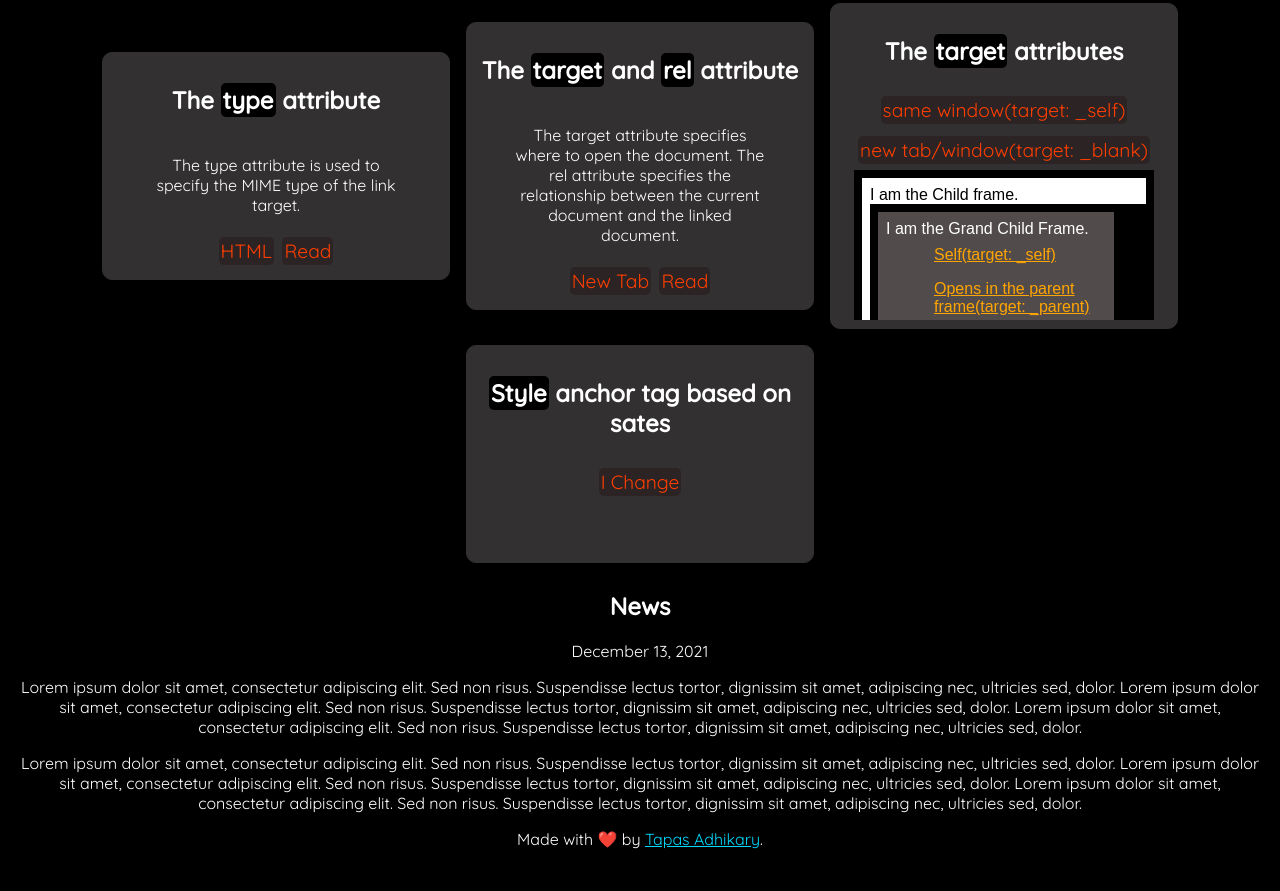
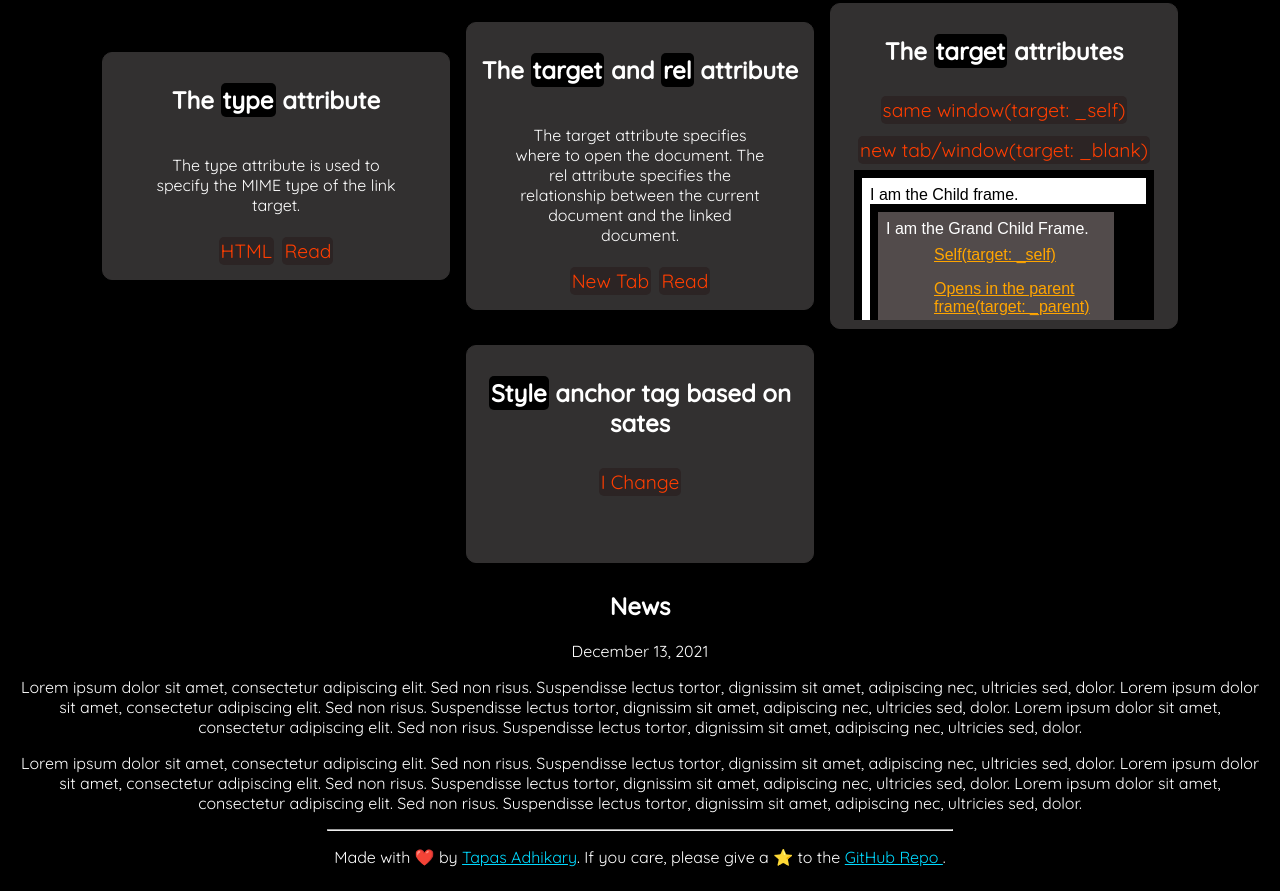
Before and after one commit to atapas/anchors, a plain HTML site: page index.html in a window 1280 px wide. Shown: the part 969-1860 px from the top of the page. Drawn offline with nearby package versions, Linux system fonts and the light colour scheme.

Commit message:
✨ Added favicon and footer

```diff
--- a/index.html
+++ b/index.html
@@ -5,6 +5,9 @@
 	<meta charset="UTF-8">
 	<meta http-equiv="X-UA-Compatible" content="IE=edge">
 	<meta name="viewport" content="width=device-width, initial-scale=1.0">
+
+	<!-- Fav Icon support -->
+	<link rel="icon" href="./images/fav.png">
 
 	<meta property="og:title" content="Anchors" />
 	<meta property="og:image" content="./images/og.png" />
@@ -21,7 +24,7 @@
 	<link rel="preconnect" href="https://fonts.gstatic.com" crossorigin>
 	<link href="https://fonts.googleapis.com/css2?family=Quicksand:wght@300;400;500&display=swap" rel="stylesheet">
 	<link rel="stylesheet" href="main.css">
-	<title>Anchor Tags</title>
+	<title>Anchors</title>
 </head>
 
 <body>
@@ -193,13 +196,19 @@
 				</section>
 			</article>
 		</section>
-
+		<hr style="width:50%;" />
 		<footer>
 			<p>
 				Made with ❤️ by <a
 					href = "https://tapasadhikary.com"
 					target = "_blank"
 					rel ="noopener noreferrer">Tapas Adhikary</a>.
+					If you care, please give a ⭐ to the
+					<a
+						href="https://github.com/atapas/anchors"
+						target = "_blank">
+						GitHub Repo
+					</a>.
 			</p>
 		</footer>
 	</main>
```
Also changed, not shown: images/fav.png (added).
